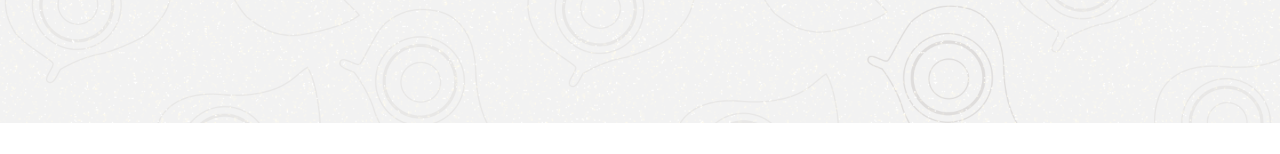
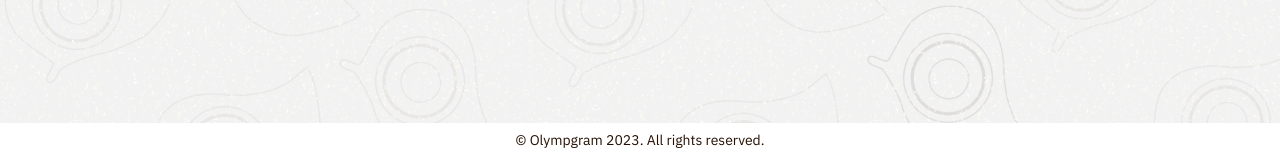
Before and after one commit to davidbalian/olympgram, a React (Create React App) app: page / in a window 1280 px wide. Shown: the part 677-831 px from the top of the page. Before the commit the page ends 800 px from the top, so only its background shows below. Built offline with nearby package versions, Linux system fonts and the light colour scheme; no server answers; the database is empty.

Commit message:
added footer

```diff
--- a/src/App.tsx
+++ b/src/App.tsx
@@ -13,6 +13,7 @@ import AddUser from "./components/AddUser";
 import Person from "./components/Person";
 import ScrollToTop from "./components/ScrollToTop";
 import Signup from "./components/Signup";
+import Footer from "./components/Footer";
 
 const firebaseConfig = {
   apiKey: "AIzaSyC-be2hEU-eyyD1bgpEgVRJ5opojfnphqY",
@@ -90,6 +91,7 @@ function App() {
             <>
               <Header />
               <Home db={db} />
+              <Footer />
             </>
           }
         />
@@ -135,6 +137,7 @@ function App() {
             <>
               <Header />
               <Person />
+              <Footer />
             </>
           }
         />
--- /dev/null
+++ b/src/components/Footer.tsx
@@ -0,0 +1,9 @@
+const Footer = () => {
+  return (
+    <footer>
+      <p>© Olympgram 2023. All rights reserved.</p>
+    </footer>
+  );
+};
+
+export default Footer;
--- a/src/index.css
+++ b/src/index.css
@@ -593,3 +593,14 @@ textarea {
     padding: 0 0;
   }
 }
+
+footer {
+  padding: 0.5rem;
+  display: flex;
+  justify-content: center;
+  align-items: center;
+}
+
+footer p {
+  font-size: 14px;
+}
```
